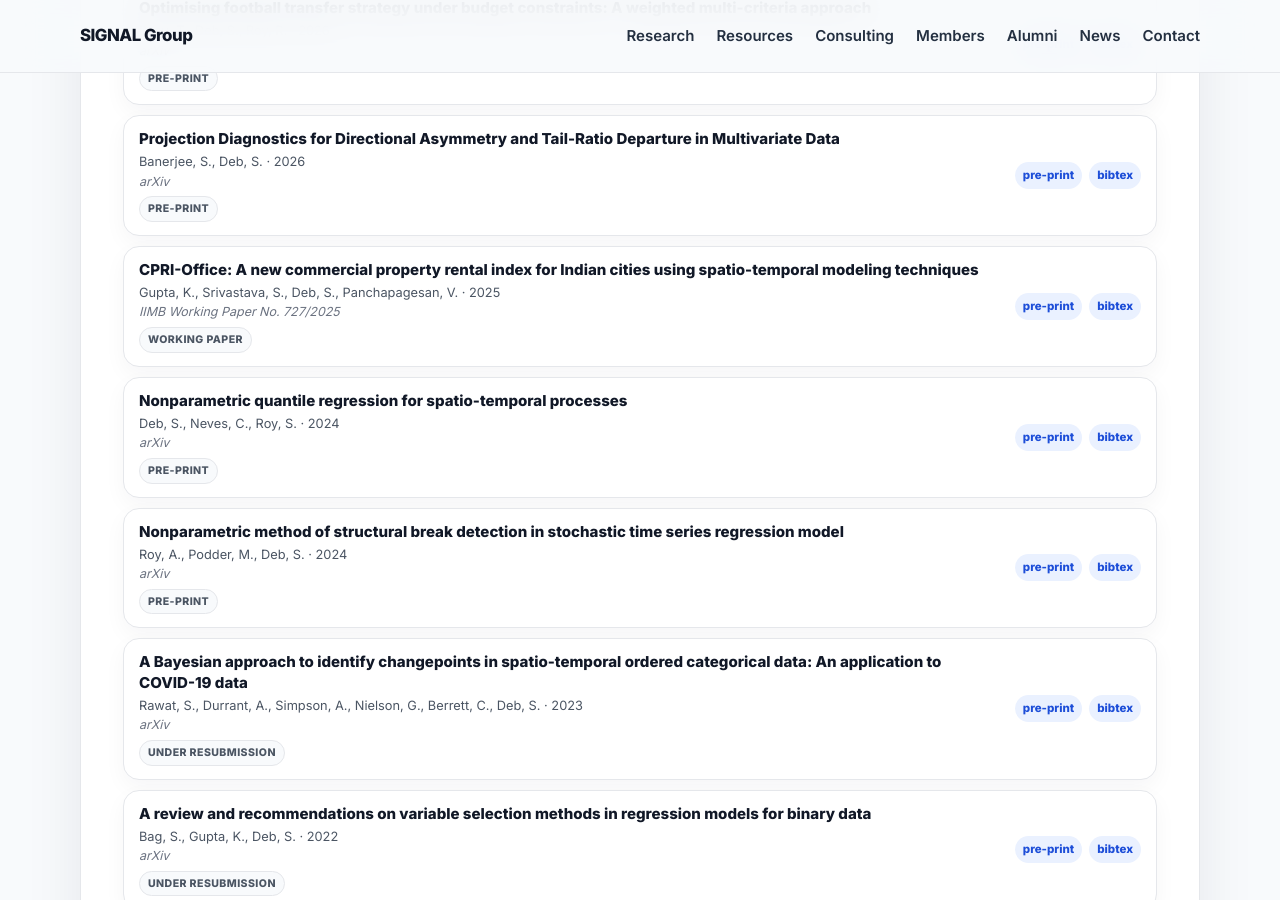
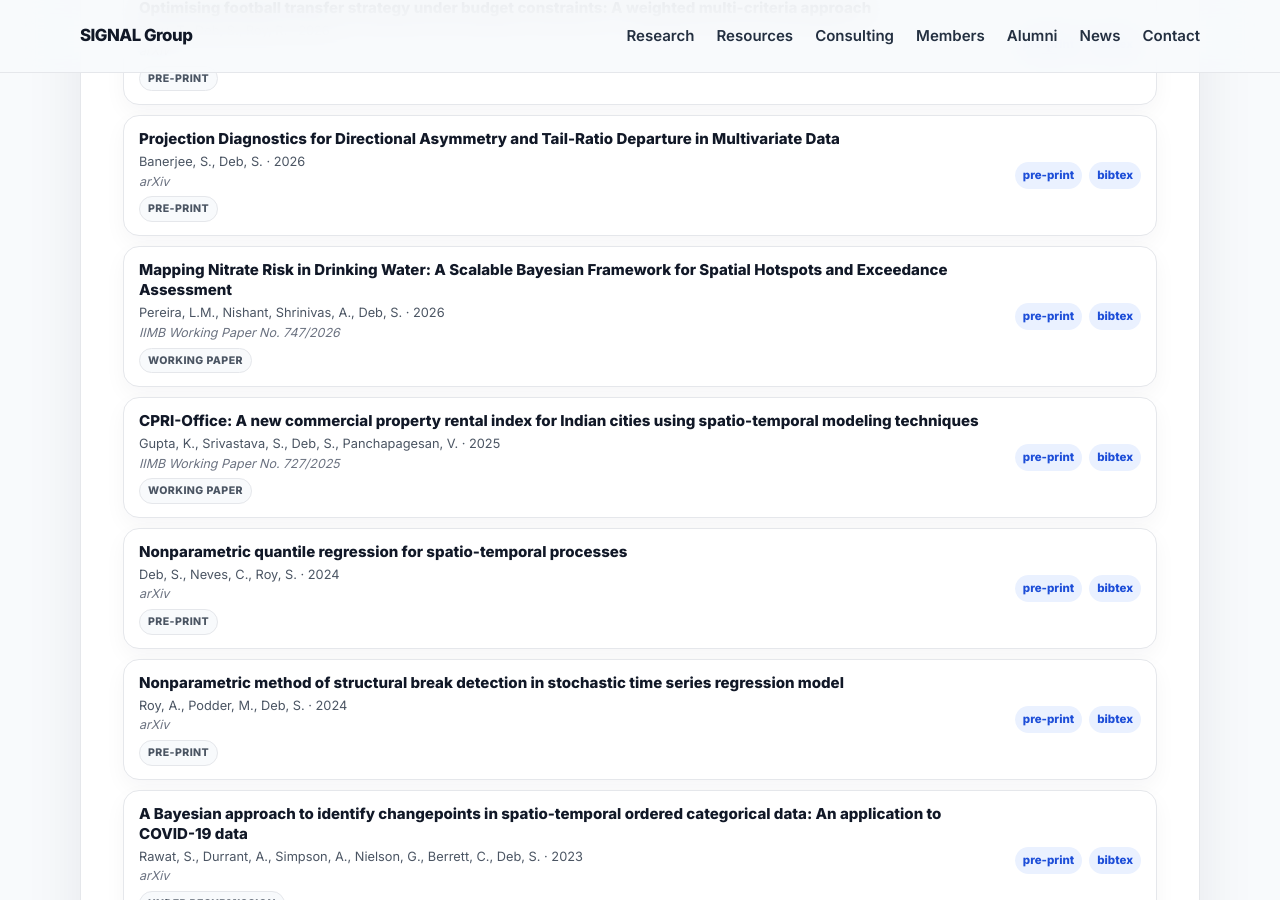
Before and after one commit to soudeepd/soudeeps-research-group, a Jekyll site: the page built from docs/_pages/research.md, in a window 1280 px wide and 900 px high, scrolled down 1711 px. Built offline with Jekyll 4.4.1, drawn with Linux system fonts in a browser that asks for light colours.

Commit message:
updates on sep first week

```diff
--- a/docs/_data/news.yml
+++ b/docs/_data/news.yml
@@ -1,3 +1,48 @@
+- title: "First draft of water quality analysis"
+  date: 2026-09-07
+  type: research-update
+  category: "Publication"
+  image: "/assets/images/news/2026/wp-2026-09.png"
+  description: "A working paper on new Bayesian methods for analysing water quality data for hotspot detection and policy-level implications has been released by Ms. Lizan, Prof. Soudeep and coauthors."
+  links:
+    - label: "Read the paper"
+      url: "https://www.iimb.ac.in/sites/default/files/2026-09/WP%20No.%20747.pdf"
+
+- title: "Happy Teachers' Day"
+  date: 2026-09-05
+  type: group-update
+  category: "Activity"
+  image: "/assets/images/news/2026/teachers-day-2026-09.jpg"
+  description: "Group members celebrated the Teachers' Day during the weekly meeting."
+
+- title: "Multiple acceptances at IMRC 2026"
+  date: 2026-09-02
+  type: achievement
+  category: "Acceptance"
+  image: "/assets/images/news/2026/imrc-2026-09.png"
+  description: "Papers from Dr. Madhab, Ms. Lizan, and Mr. Shobhit have been accepted for presentations in IMRC 2026, to be held later this year at IIM Ahmedabad, India."
+
+- title: "Muskan's summer visit to IIMB comes to an end"
+  date: 2026-07-30
+  type: group-update
+  category: "People"
+  image: "/assets/images/news/2026/muskan-iimb-2026-07.jpg"
+  description: "Ms. Muskan visited IIM Bangalore for two months to work on her project and has now moved back to her alma mater for finishing MS."
+
+- title: "Ashish moves to IIM Bangalore for MS thesis work"
+  date: 2026-08-01
+  type: group-update
+  category: "People"
+  image: "/assets/images/news/2026/ashish-iimb-2026-08.png"
+  description: "Mr. Ashish -- a student of IISER Mohali -- has moved to IIM Bangalore for a period of four months to start working on his MS thesis."
+
+- title: "Amrutha presents her research in COMPSTAT 2026"
+  date: 2026-08-26
+  type: research-update
+  category: "Talk"
+  image: "/assets/images/news/2026/compstat-talk-2026-08.png"
+  description: "Ms. Amrutha presented her paper on econometric modelling of tourism data at the COMPSTAT 2026 Conference, Greece."
+
 - title: "Amrutha defends thesis proposal"
   date: 2026-08-20
   type: achievement
@@ -90,31 +135,3 @@
   category: "Talk"
   image: "/assets/images/news/2026/rms-talk-2026-07.png"
   description: "Mr. Kunal and Ms. Amrutha presented their individual papers at the RMS 2026 Conference, India."
-
-- title: "Muskan's summer visit to IIMB comes to an end"
-  date: 2026-07-30
-  type: group-update
-  category: "People"
-  image: "/assets/images/news/2026/muskan-iimb-2026-07.jpg"
-  description: "Ms. Muskan visited IIM Bangalore for two months to work on her project and has now moved back to her alma mater for finishing MS."
-
-- title: "Ashish moves to IIM Bangalore for MS thesis work"
-  date: 2026-08-01
-  type: group-update
-  category: "People"
-  image: "/assets/images/news/2026/ashish-iimb-2026-08.png"
-  description: "Mr. Ashish -- a student of IISER Mohali -- has moved to IIM Bangalore for a period of four months to start working on his MS thesis."
-
-- title: "Amrutha presents her research in COMPSTAT 2026"
-  date: 2026-08-26
-  type: research-update
-  category: "Talk"
-  image: "/assets/images/news/2026/compstat-talk-2026-08.png"
-  description: "Ms. Amrutha presented her paper on econometric modelling of tourism data at the COMPSTAT 2026 Conference, Greece."
-
-- title: "Multiple acceptances at IMRC 2026"
-  date: 2026-09-02
-  type: achievement
-  category: "Acceptance"
-  image: "/assets/images/news/2026/imrc-2026-09.png"
-  description: "Papers from Dr. Madhab, Ms. Lizan, and Mr. Shobhit have been accepted for presentations in IMRC 2026, to be held later this year at IIM Ahmedabad, India."
--- a/docs/_data/publications.yml
+++ b/docs/_data/publications.yml
@@ -1,3 +1,20 @@
+- title: "Mapping Nitrate Risk in Drinking Water: A Scalable Bayesian Framework for Spatial Hotspots and Exceedance Assessment"
+  authors: "Pereira, L.M., Nishant, Shrinivas, A., Deb, S."
+  year: 2026
+  type: preprint
+  status: "Working paper"
+  venue: "IIMB Working Paper No. 747/2026"
+  themes:
+    - environmental-research
+    - spatio-temporal
+  people:
+    - lizan-mp
+  links:
+    - label: pre-print
+      url: "https://www.iimb.ac.in/sites/default/files/2026-09/WP%20No.%20747.pdf"
+    - label: bibtex
+      url: "/assets/bibtex/pereira2026mapping.bib"
+
 - title: "Projection Diagnostics for Directional Asymmetry and Tail-Ratio Departure in Multivariate Data"
   authors: "Banerjee, S., Deb, S."
   year: 2026
--- /dev/null
+++ b/docs/assets/bibtex/pereira2026mapping.bib
@@ -0,0 +1,7 @@
+@article{pereira2026mapping,
+  title={Mapping Nitrate Risk in Drinking Water: A Scalable Bayesian Framework for Spatial Hotspots and Exceedance Assessment},
+  author={Pereira, Lizan Meryl and Nishant and Shrinivas, Aditya and Deb, Soudeep},
+  journal={IIMB Working Paper},
+  note={IIMB-WP N0. 747/2026},
+  year={2026}
+}
```
Also changed, not shown: docs/assets/images/news/2026/teachers-day-2026-09.jpg (added), docs/assets/images/news/2026/wp-2026-09.png (added).
